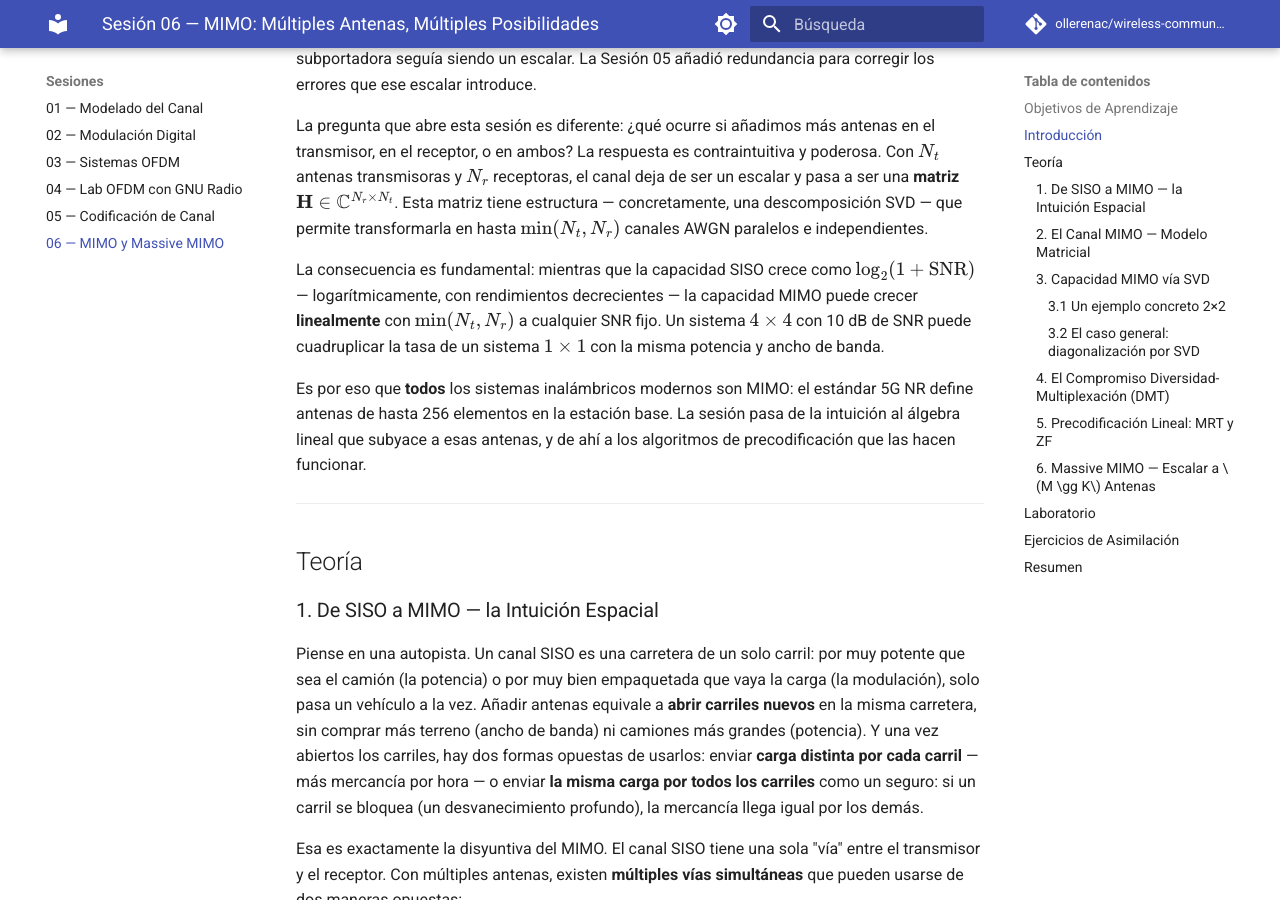
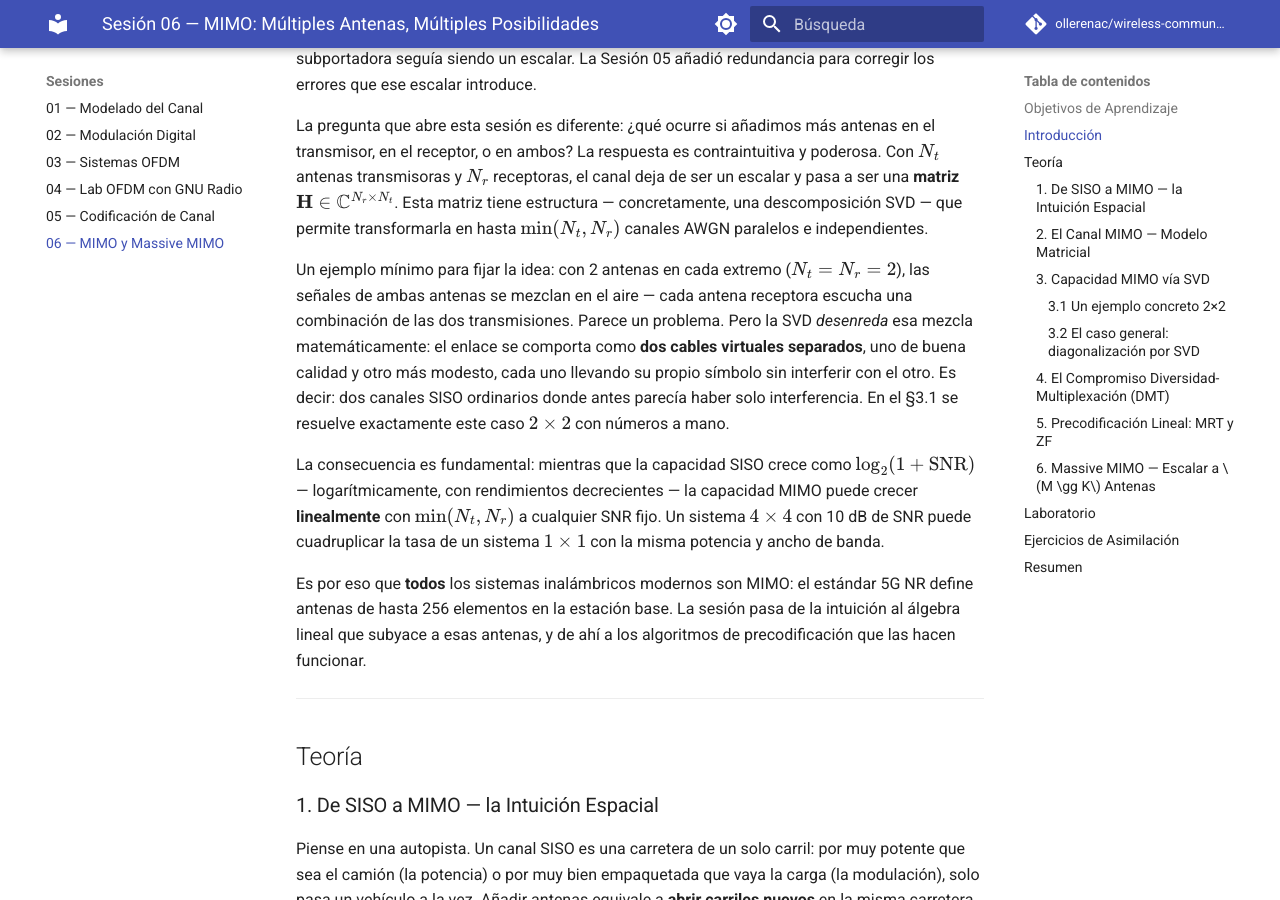
Before and after one commit to ollerenac/wireless-communication-systems, an MkDocs documentation site: the page built from docs/sessions/06-mimo-systems/index.md, in a window 1280 px wide and 900 px high, scrolled down 823 px. Built offline with MkDocs 1.6.1 and Material for MkDocs 9.7.7, drawn with Linux system fonts in a browser that asks for light colours; comment, search, counter and statistics services are not loaded.

Commit message:
feat(06-mimo): add minimal 2x2 'virtual cables' illustration to intro SVD sentence
The intro dropped 'SVD -> min(Nt,Nr) parallel AWGN channels' without
grounding; new paragraph illustrates it with the 2x2 case and forwards
to the worked example in §3.1.

Co-Authored-By: Claude Fable 5 <noreply@anthropic.com>

```diff
--- a/docs/sessions/06-mimo-systems/index.md
+++ b/docs/sessions/06-mimo-systems/index.md
@@ -23,6 +23,8 @@ Al finalizar esta sesión, el estudiante será capaz de:
 En las sesiones anteriores el canal fue siempre un escalar: una sola señal entra, una sola señal sale. La Sesión 01 caracterizó estadísticamente ese escalar (Rayleigh, Rician). La Sesión 02 diseñó modulaciones para transmitir bits a través de él. La Sesión 03 demostró que OFDM transforma un canal selectivo en frecuencia en cientos de canales planos — pero cada subportadora seguía siendo un escalar. La Sesión 05 añadió redundancia para corregir los errores que ese escalar introduce.
 
 La pregunta que abre esta sesión es diferente: ¿qué ocurre si añadimos más antenas en el transmisor, en el receptor, o en ambos? La respuesta es contraintuitiva y poderosa. Con $N_t$ antenas transmisoras y $N_r$ receptoras, el canal deja de ser un escalar y pasa a ser una **matriz** $\mathbf{H} \in \mathbb{C}^{N_r \times N_t}$. Esta matriz tiene estructura — concretamente, una descomposición SVD — que permite transformarla en hasta $\min(N_t, N_r)$ canales AWGN paralelos e independientes.
+
+Un ejemplo mínimo para fijar la idea: con 2 antenas en cada extremo ($N_t = N_r = 2$), las señales de ambas antenas se mezclan en el aire — cada antena receptora escucha una combinación de las dos transmisiones. Parece un problema. Pero la SVD *desenreda* esa mezcla matemáticamente: el enlace se comporta como **dos cables virtuales separados**, uno de buena calidad y otro más modesto, cada uno llevando su propio símbolo sin interferir con el otro. Es decir: dos canales SISO ordinarios donde antes parecía haber solo interferencia. En el §3.1 se resuelve exactamente este caso $2 \times 2$ con números a mano.
 
 La consecuencia es fundamental: mientras que la capacidad SISO crece como $\log_2(1 + \text{SNR})$ — logarítmicamente, con rendimientos decrecientes — la capacidad MIMO puede crecer **linealmente** con $\min(N_t, N_r)$ a cualquier SNR fijo. Un sistema $4 \times 4$ con 10 dB de SNR puede cuadruplicar la tasa de un sistema $1 \times 1$ con la misma potencia y ancho de banda.
 
```
